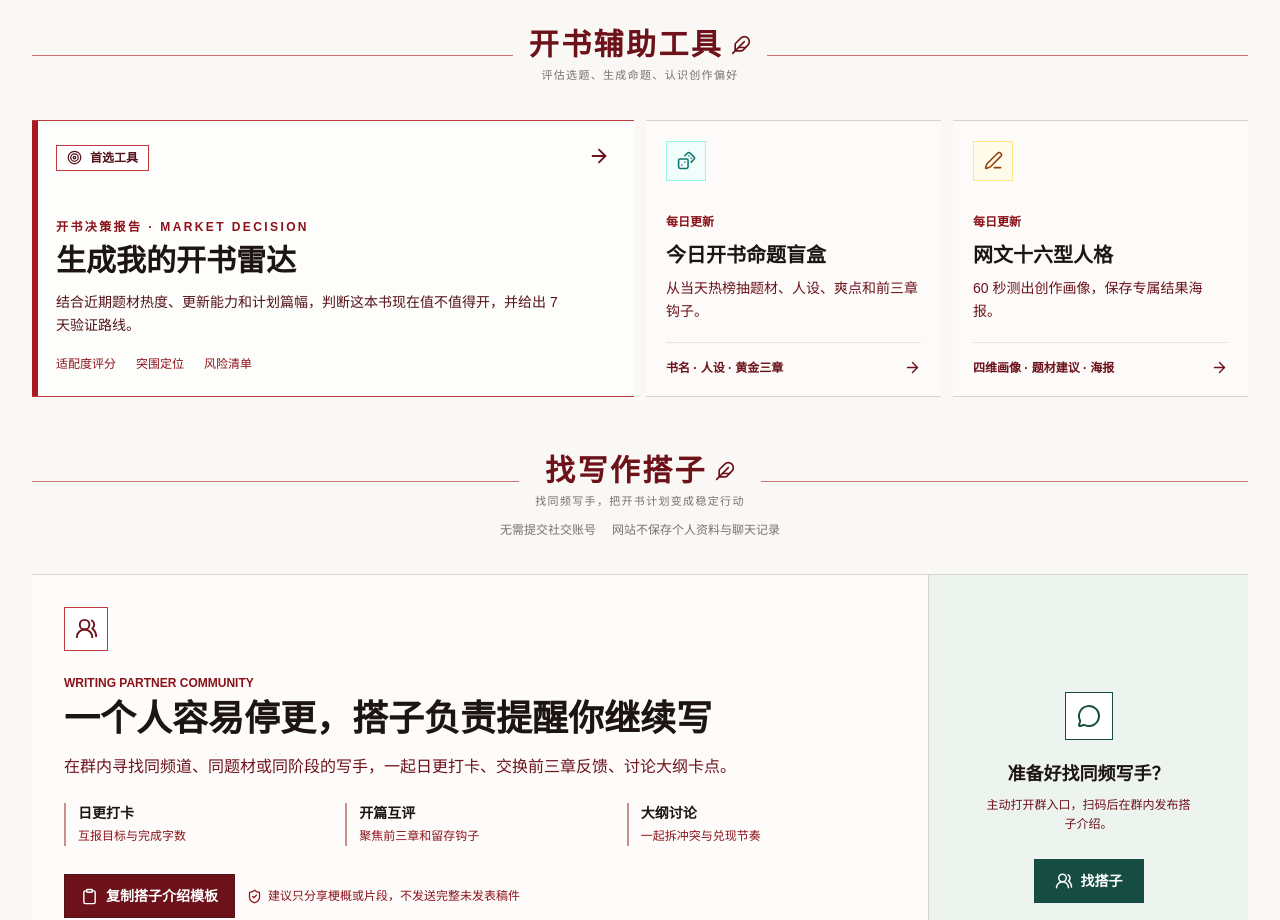
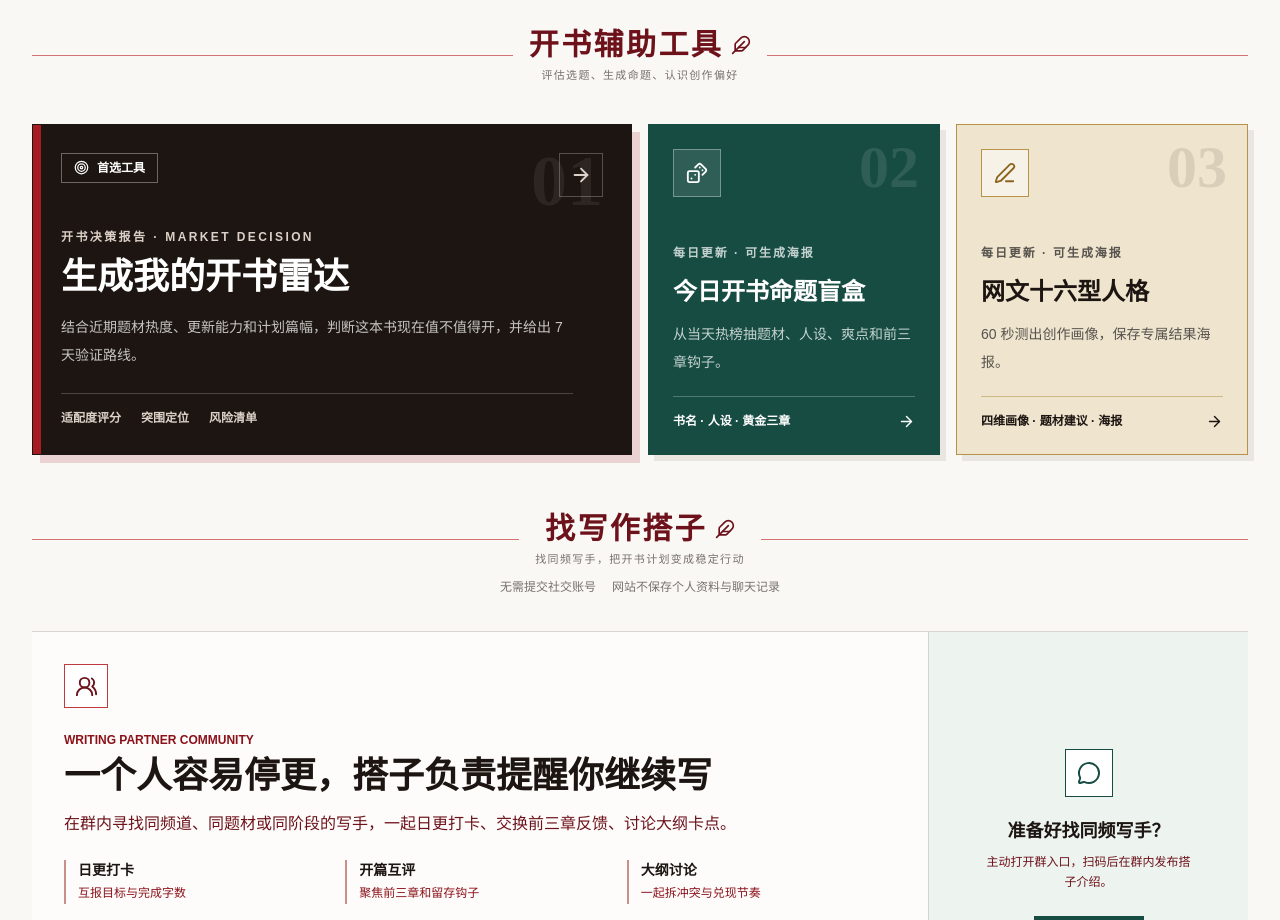
Before and after one commit to kelly30339254/webnovel-radar, a React (Vite) app: page / in a window 1280 px wide. Shown: the part 5820-6740 px from the top of the page. Built offline with nearby package versions, Linux system fonts and the light colour scheme; no server answers.

Commit message:
fix: 强化工具入口并修复改编页空白块

```diff
--- a/src/sections/AdaptWatch.tsx
+++ b/src/sections/AdaptWatch.tsx
@@ -11,11 +11,11 @@ export default function AdaptWatch({ items }: { items: AdaptWatchItem[] }) {
         hint="番茄作家专区官方栏目 · 红果官方公告"
         footer={<span>来源：番茄作家专区 / 红果短剧官方公告</span>}
       />
-      <ul className="mt-4 grid gap-px bg-stone-300 md:grid-cols-2">
+      <ul className="mt-4 grid gap-4 md:grid-cols-2">
         {items.map((it) => (
           <li
             key={it.title}
-            className="bg-theme-bg p-5"
+            className="border border-stone-300 bg-white/65 p-5"
           >
             <div className="flex items-start gap-2.5">
               <div className="min-w-0 flex-1">
--- a/src/sections/GrowthTools.tsx
+++ b/src/sections/GrowthTools.tsx
@@ -9,7 +9,10 @@ const SECONDARY_TOOLS = [
     icon: Dices,
     title: '今日开书命题盲盒',
     description: '从当天热榜抽题材、人设、爽点和前三章钩子。',
-    tone: 'border-teal-200 bg-teal-50 text-teal-700',
+    surface: 'border-[#174c43] bg-[#174c43] text-white',
+    iconTone: 'border-white/35 bg-white/10 text-white',
+    muted: 'text-white/75',
+    divider: 'border-white/25',
     event: 'home_tool_prompt',
   },
   {
@@ -17,7 +20,10 @@ const SECONDARY_TOOLS = [
     icon: PenLine,
     title: '网文十六型人格',
     description: '60 秒测出创作画像，保存专属结果海报。',
-    tone: 'border-amber-200 bg-amber-50 text-amber-800',
+    surface: 'border-[#b89247] bg-[#efe4cd] text-theme-950',
+    iconTone: 'border-[#b89247] bg-white/55 text-[#8b641d]',
+    muted: 'text-stone-600',
+    divider: 'border-[#cdb984]',
     event: 'home_tool_nbti',
   },
 ] as const
@@ -26,24 +32,27 @@ export default function GrowthTools() {
   return (
     <section id="tools" className="mt-12 scroll-mt-24" aria-labelledby="growth-tools-title">
       <SectionTitle id="growth-tools-title" title="开书辅助工具" hint="评估选题、生成命题、认识创作偏好" />
-      <div className="mt-5 grid gap-3 lg:grid-cols-12">
+      <div className="mt-6 grid gap-4 lg:grid-cols-12">
         <Link
           to="/radar"
           onClick={() => trackEvent('home_tool_radar')}
-          className="group relative flex min-h-64 flex-col overflow-hidden border-y border-theme-400 bg-white/65 p-6 text-theme-950 transition-colors hover:bg-theme-50/70 lg:col-span-6"
+          className="group relative flex min-h-72 flex-col overflow-hidden border border-theme-950 bg-theme-950 p-7 text-white shadow-[8px_8px_0_0_rgba(158,18,32,0.16)] transition-transform hover:-translate-y-1 lg:col-span-6"
         >
-          <span className="absolute inset-y-0 left-0 w-1.5 bg-theme-500" aria-hidden="true" />
+          <span className="absolute inset-y-0 left-0 w-2 bg-theme-500" aria-hidden="true" />
+          <span className="absolute right-7 top-5 font-serif text-7xl font-black text-white/[0.07]" aria-hidden="true">01</span>
           <div className="flex items-start justify-between gap-4">
-            <span className="inline-flex items-center gap-2 border border-theme-400 bg-white/80 px-2.5 py-1 text-xs font-semibold text-theme-800">
+            <span className="inline-flex items-center gap-2 border border-white/35 px-3 py-1.5 text-xs font-semibold text-white">
               <Target size={15} /> 首选工具
             </span>
-            <ArrowRight className="text-theme-700 transition-transform group-hover:translate-x-1" size={22} />
+            <span className="flex h-11 w-11 items-center justify-center border border-white/25 text-theme-200">
+              <ArrowRight className="transition-transform group-hover:translate-x-1" size={22} />
+            </span>
           </div>
           <div className="mt-auto max-w-lg pt-8">
-            <p className="text-xs font-semibold tracking-[0.2em] text-theme-600">开书决策报告 · MARKET DECISION</p>
-            <h3 className="mt-2 font-serif text-3xl font-bold">生成我的开书雷达</h3>
-            <p className="mt-3 text-sm leading-relaxed text-theme-800">结合近期题材热度、更新能力和计划篇幅，判断这本书现在值不值得开，并给出 7 天验证路线。</p>
-            <div className="mt-5 flex flex-wrap gap-x-5 gap-y-2 text-xs font-medium text-theme-600">
+            <p className="text-xs font-semibold tracking-[0.2em] text-theme-200">开书决策报告 · MARKET DECISION</p>
+            <h3 className="mt-3 font-serif text-4xl font-black">生成我的开书雷达</h3>
+            <p className="mt-4 text-sm leading-7 text-white/75">结合近期题材热度、更新能力和计划篇幅，判断这本书现在值不值得开，并给出 7 天验证路线。</p>
+            <div className="mt-6 flex flex-wrap gap-x-5 gap-y-2 border-t border-white/20 pt-4 text-xs font-bold text-theme-200">
               <span>适配度评分</span><span>突围定位</span><span>风险清单</span>
             </div>
           </div>
@@ -52,14 +61,15 @@ export default function GrowthTools() {
         {SECONDARY_TOOLS.map((tool) => {
           const Icon = tool.icon
           return (
-            <Link key={tool.to} to={tool.to} onClick={() => trackEvent(tool.event)} className="group flex min-h-64 flex-col border-y border-stone-300 bg-white/55 p-5 transition-colors hover:border-theme-400 hover:bg-theme-50/60 lg:col-span-3">
-              <span className={`flex h-10 w-10 flex-none items-center justify-center border ${tool.tone}`}><Icon size={19} /></span>
+            <Link key={tool.to} to={tool.to} onClick={() => trackEvent(tool.event)} className={`group relative flex min-h-72 flex-col overflow-hidden border p-6 shadow-[6px_6px_0_0_rgba(69,57,46,0.09)] transition-transform hover:-translate-y-1 lg:col-span-3 ${tool.surface}`}>
+              <span className="absolute right-5 top-3 font-serif text-6xl font-black opacity-10" aria-hidden="true">{tool.to === '/prompt-lab' ? '02' : '03'}</span>
+              <span className={`flex h-12 w-12 flex-none items-center justify-center border ${tool.iconTone}`}><Icon size={22} /></span>
               <span className="mt-auto block pt-7">
-                <span className="text-xs font-semibold text-theme-600">每日更新</span>
-                <span className="mt-2 block text-xl font-bold text-theme-950">{tool.title}</span>
-                <span className="mt-2 block text-sm leading-relaxed text-theme-700">{tool.description}</span>
+                <span className={`text-xs font-bold tracking-[0.16em] ${tool.muted}`}>每日更新 · 可生成海报</span>
+                <span className="mt-3 block font-serif text-2xl font-black">{tool.title}</span>
+                <span className={`mt-3 block text-sm leading-7 ${tool.muted}`}>{tool.description}</span>
               </span>
-              <span className="mt-5 flex items-center justify-between border-t border-stone-200 pt-4 text-xs font-semibold text-theme-700">
+              <span className={`mt-5 flex items-center justify-between border-t pt-4 text-xs font-bold ${tool.divider}`}>
                 <span>{tool.to === '/prompt-lab' ? '书名 · 人设 · 黄金三章' : '四维画像 · 题材建议 · 海报'}</span>
                 <ArrowRight className="flex-none transition-transform group-hover:translate-x-1" size={17} />
               </span>
```
Also changed, not shown: 1 other file (tests, documents, lock files or other folders).
